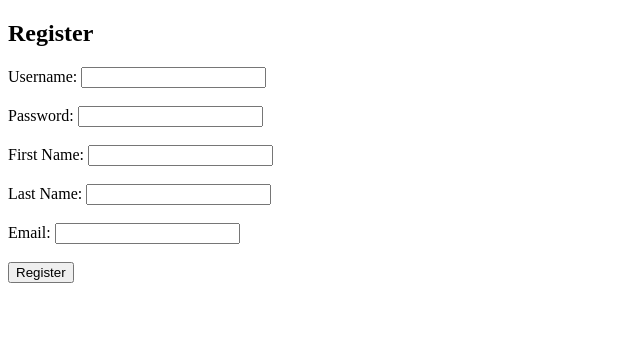
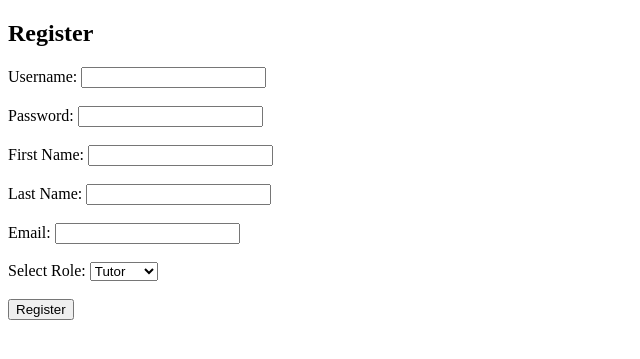
Before and after one commit to UNLV-CS472-672/2025-S-GROUP2-LessonConnect, a Django app: page /users/register/ in a window 1280 px wide. Shown: the top 359 px of the page, without its empty margins (0-640 px from the left). Run offline with Django 5.2, Linux system fonts and the light colour scheme; parts of the project's set-up code (start-up, migrations or seed data) failed here and were passed over.

Commit message:
Profile working

```diff
--- a/backend/apps/users/templates/register.html
+++ b/backend/apps/users/templates/register.html
@@ -24,6 +24,13 @@
       <label for="email">Email:</label>
       <input type="email" name="email" required /><br /><br />
 
+      <label for="role">Select Role:</label>
+      <select name="role" required>
+        <option value="1">Tutor</option>
+        <option value="2">Parent</option>
+        <option value="3">Student</option></select
+      ><br /><br />
+
       <button type="submit">Register</button>
     </form>
   </body>
--- a/backend/apps/users/urls.py
+++ b/backend/apps/users/urls.py
@@ -2,6 +2,6 @@ from django.urls import path
 from .views import *
 
 urlpatterns = [
-  path('register/', register_user, name='register'),
+  path('register/', register_profile, name='register'),
   path('delete/', delete_user, name='delete_user'),
 ]
--- a/backend/apps/users/views.py
+++ b/backend/apps/users/views.py
@@ -1,16 +1,20 @@
 from django.shortcuts import render
 from django.contrib.auth.models import User
 from django.http import HttpResponse
+from .models import Profile
 
+register_profile_template = "register.html"
+delete_user_template = "delete_user.html"
 
-def register_user(request):
+def register_profile(request):
   if request.method == "POST":
     username = request.POST["username"]
     password = request.POST["password"]
     first_name = request.POST["first_name"]
     last_name = request.POST["last_name"]
     email = request.POST["email"]
-    # Create user and save it to the database
+    role = request.POST["role"]  # Get the selected role
+    # Create user
     user = User.objects.create_user(
       username=username,
       password=password,
@@ -18,8 +22,11 @@ def register_user(request):
       last_name=last_name,
       email=email,
     )
-    return HttpResponse(f"User {user.username} created successfully!")
-  return render(request, "register.html")
+    # Create associated Profile
+    Profile.objects.create(user=user, role=role)
+    return HttpResponse(f"User {user.username} created successfully with role {role}!")
+
+  return render(request, register_profile_template)
 
 def delete_user(request):
   if request.method == "POST":
@@ -30,4 +37,4 @@ def delete_user(request):
       return HttpResponse(f"User {username} deleted successfully!")
     except User.DoesNotExist:
       return HttpResponse("User not found!")
-  return render(request, "delete_user.html")
+  return render(request, delete_user_template)
```
